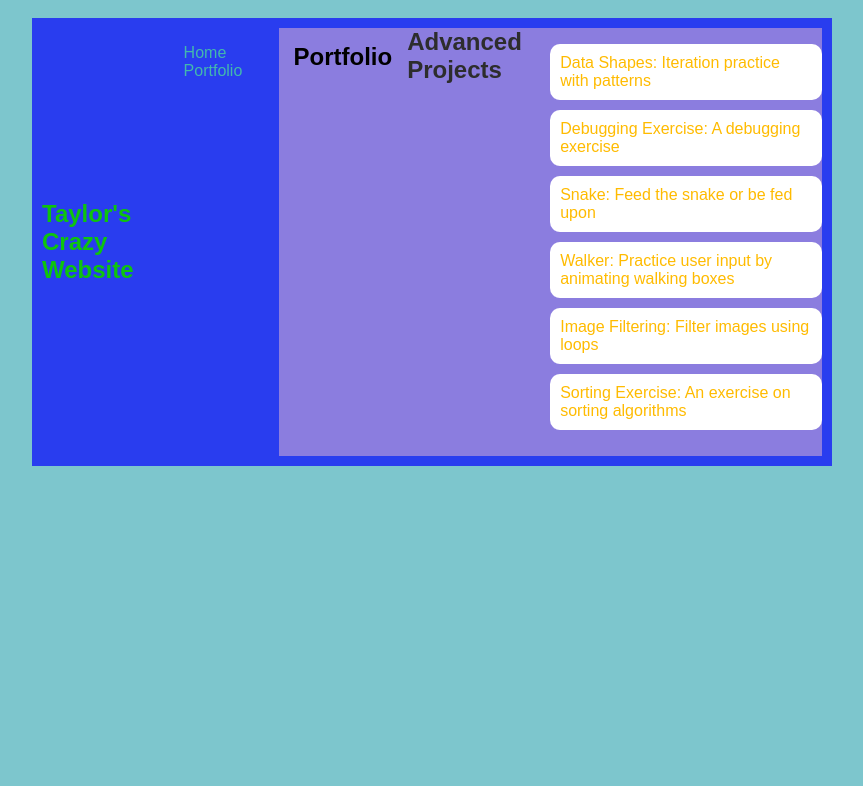
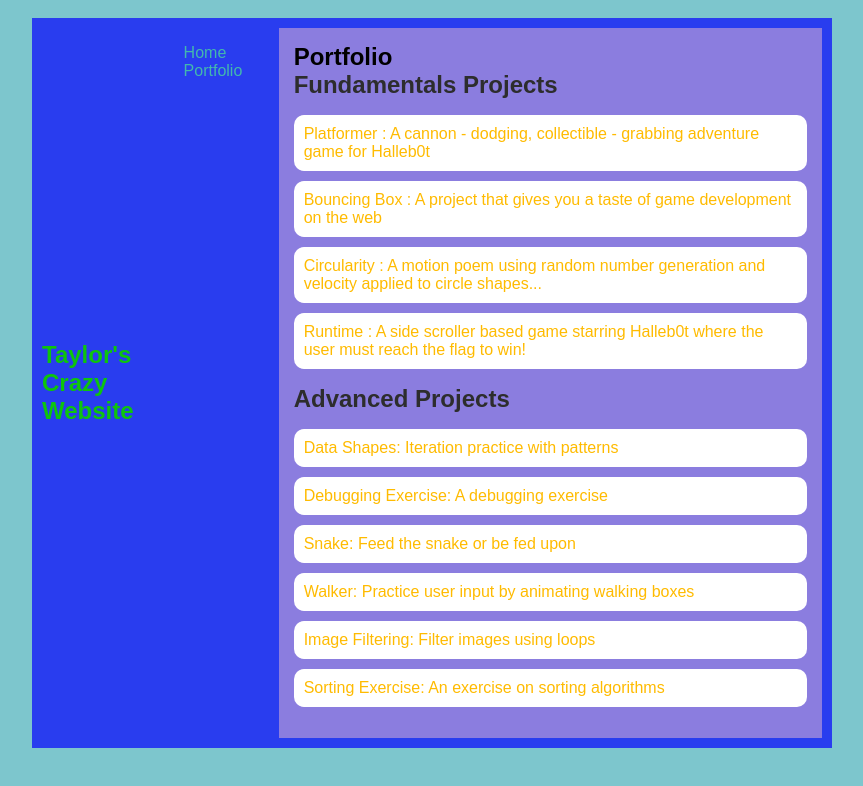
Before and after one commit to THebert457/THebert457.github.io, a plain HTML site: page portfolio.html in a window 1280 px wide. Shown: the whole page, without its empty margins (208-1071 px from the left). Drawn offline with Linux system fonts and the light colour scheme.

```diff
--- a/portfolio.html
+++ b/portfolio.html
@@ -21,7 +21,13 @@
             <main>
                 <div class="content">
                     <h1>Portfolio</h1>
-                </div>
+                    <h2>Fundamentals Projects</h2>
+                    <ul id="portfolio">
+                        <li><a href="projects/platformer/">Platformer : A cannon - dodging, collectible - grabbing adventure game for Halleb0t</a></li>
+                        <li><a href="projects/bouncing-box/">Bouncing Box : A project that gives you a taste of game development on the web </a></li>
+                        <li><a href="projects/circularity/">Circularity : A motion poem using random number generation and velocity applied to circle shapes...</a></li>
+                        <li><a href="projects/runtime/">Runtime : A side scroller based game starring Halleb0t where the user must reach the flag to win!</a></li>
+                    </ul>
                     <h2>Advanced Projects</h2>
                     <ul id ="portfolio">
                         <li><a href="asd-projects/data-shapes"> Data Shapes: Iteration practice with patterns</a></li>
@@ -31,6 +37,7 @@
                         <li><a href="asd-projects/image-filtering">Image Filtering: Filter images using loops</a></li>
                         <li><a href="asd-projects/sorting-exercise">Sorting Exercise: An exercise on sorting algorithms</a></li>
                     </ul>
+                </div>
             </main>
         </nav>
      </div>
```
Lines whose indentation alone changed are shown as unchanged.
